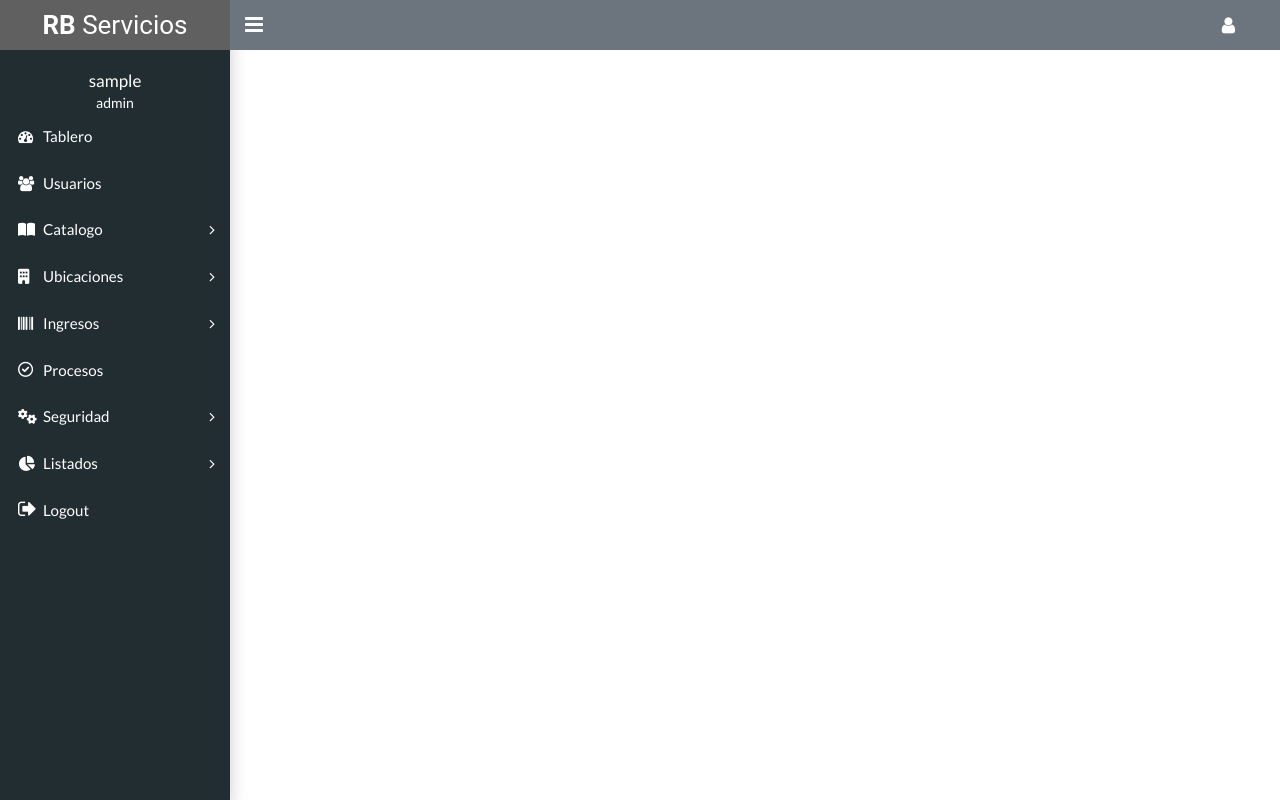
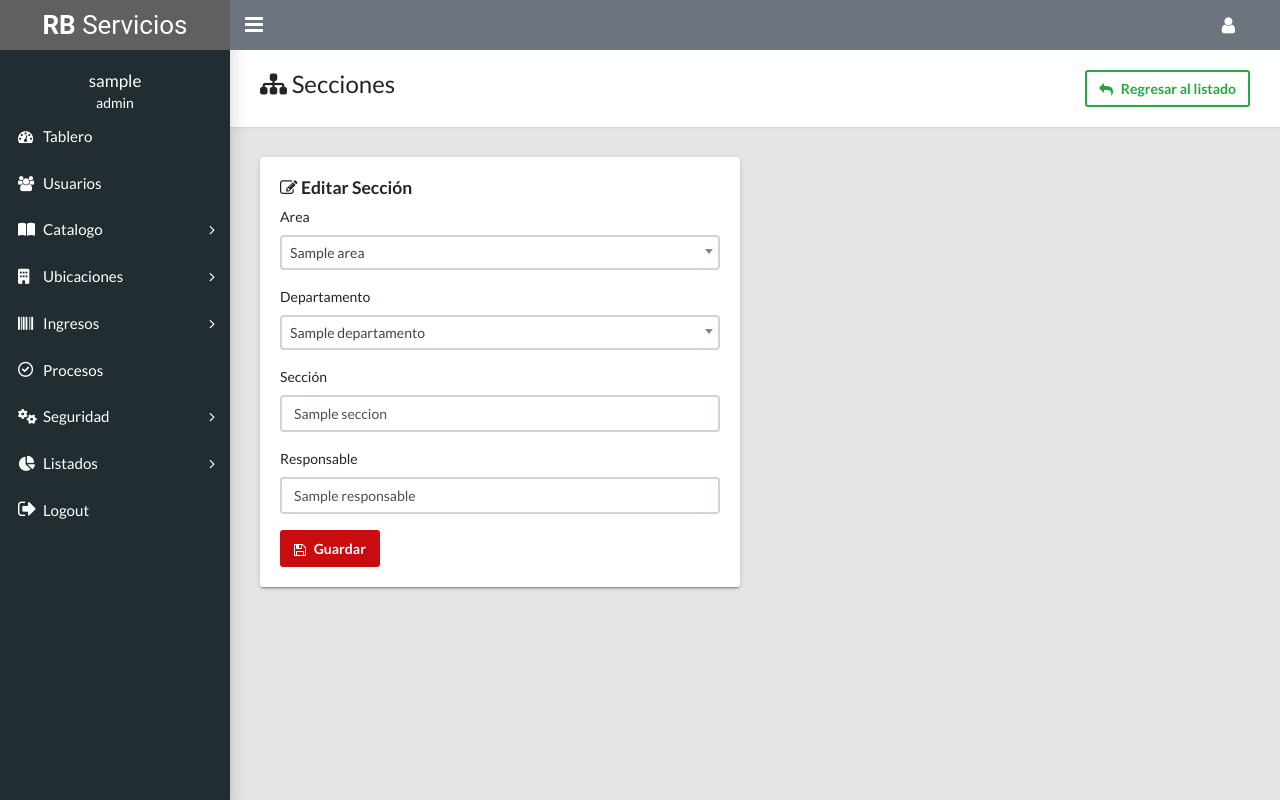
Before and after one commit to NanoBlanco/NanoBlanco, a PHP site: template App/Views/Secciones/Editar.php in a window 1280 px wide. Run offline with PHP 8.4, Linux system fonts and the light colour scheme; the visitor is signed in with stand-in values (Sample User, id 1); the template is opened without the code that fills it: most values are stand-ins (such as "Sample title", 1, 10 or a date in 2020); some libraries are stand-ins or nearby versions.

Commit message:
Correcciones Secciones

```diff
--- a/App/Models/Secciones/SeccionesModel.php
+++ b/App/Models/Secciones/SeccionesModel.php
@@ -12,7 +12,7 @@ class SeccionesModel extends Model
 
     public function actualizar($id, $id_ubicacion, $id_departamento, $seccion, $responsable)
     {
-        $sentencia = $this->db->prepare("UPDATE `secciones` SET id_ubicacion = ?, id_$id_departamento = ?, seccion = ?, responsable = ? WHERE id = ? ;");
+        $sentencia = $this->db->prepare("UPDATE `secciones` SET id_ubicacion = ?, id_departamento = ?, seccion = ?, responsable = ? WHERE id = ? ;");
         return $sentencia->execute([$id_ubicacion, $id_departamento, strtoupper($seccion), $responsable, $id]);
     }
 
@@ -29,7 +29,7 @@ class SeccionesModel extends Model
 
     public function porId($id)
     {
-        $sentencia = $this->db->prepare("SELECT id FROM secciones WHERE id = ? ;");
+        $sentencia = $this->db->prepare("SELECT * FROM secciones WHERE id = ? ;");
         $sentencia->execute([$id]);
         return $sentencia->fetch(PDO::FETCH_OBJ);
     }
--- a/App/Views/Secciones/Editar.php
+++ b/App/Views/Secciones/Editar.php
@@ -1,93 +1,112 @@
-<!-- Modal Editar Item -->
-<div class="modal fade" id="edit_<?php echo $seccion['id']; ?>" tabindex="-1" role="dialog" data-backdrop="static"
-    data-keyboard="false" aria-labelledby="editarSecLabel" aria-hidden="true">
-    <div class="modal-dialog" role="document">
-        <div class="modal-content">
-            <div class="modal-header">
-                <h5 class="modal-title" id="editarSecLabel"><i class="fa fa-edit"></i> Editar Sección</h5>
-                <button type="button" class="close" data-dismiss="modal" aria-label="Close">
-                    <span aria-hidden="true">&times;</span>
-                </button>
+<?php require './App/Views/Templates/Header.php'; ?>
+
+<section class="app-content">
+    <div class="app-title">
+        <div class="float-left">
+            <h1><i class="fa-solid fa-sitemap"></i> Secciones</h1>
         </div>
-            <?php ?>
-            <div class="modal-body">
+        <div class="float-right">
+            <a href="<?= FOLDER_PATH.'/Secciones'; ?>" class="btn btn-outline-success">
+                <i class="fa fa-reply" aria-hidden="true"></i> Regresar al listado
+            </a>
+        </div>
+    </div>
+    <div class="row">
+        <div class="col-md-6">
+            <div class="tile">
+                <h5><i class="fa fa-edit"></i> Editar Sección</h5>
+                <div class="tile-body">
                     <div class="row">
                         <div class="col-sm">
-                        <form method="post" action="<?= FOLDER_PATH.'/Secciones/actualizarSeccion' ?>" class="form-horizontal" autocomplete="off">
-                            <input name="id" type="hidden" value="<?= $seccion['id'] ?>">
+                            <form class="form-horizontal" method="post" action="<?= FOLDER_PATH.'/Secciones/actualizarSeccion' ?>" id="editaSeccion" autocomplete="off">
+                                <input name="id" type="hidden" value="<?= $seccion->id ?>">
                                 <div class="form-group">
                                     <label for="id_ubicacion">Area</label>
-                                <select required class="form-control" name="ubicacion_id" id="ubicaEditar">
+                                    <select class="selectUbica custom-select shadow-none" name="id_ubicacion" id="ubicacion" style="width: 100%; height: 36px">
                                         <?php foreach ($ubicaciones as $ubicacion) { ?>
-                                    <option <?= intval($ubicacion['id']) === intval($seccion['id_ubicacion']) ? "selected" : "" ?> value="<?= $ubicacion['id'] ?>">
+                                        <option <?= intval($ubicacion['id']) === intval($seccion->id_ubicacion) ? "selected" : "" ?> value="<?= $ubicacion['id'] ?>">
                                             <?= $ubicacion['area'] ?>
                                         </option>
                                     <?php } ?>
                                     </select>
                                 </div>
-
-                            <!-- <div class="form-group" id="dptoEditar"></div> -->
-
                                 <div class="form-group">
                                     <label for="id_departamento">Departamento</label>
-                                <select required class="form-control" name="id_departamento" id="id_departamento">
+                                    <select class="selectDpto custom-select shadow-none" name="id_departamento" id="dptos" style="width: 100%; height: 36px">
                                         <?php  foreach ($departamentos as $departamento) {  ?>
-                                    <option <?= intval($departamento['id']) === intval($seccion['id_departamento']) ? "selected" : ""  ?> value="<?= $departamento['id']  ?>"> <?= $departamento['departamento'] ?>
+                                        <option <?= intval($departamento['id']) === intval($seccion->id_departamento) ? "selected" : ""  ?> value="<?= $departamento['id']  ?>"> <?= $departamento['departamento'] ?>
                                     </option>
                                     <?php  }  ?>
                                     </select>
                                 </div>
-
                                 <div class="form-group">
                                     <label for="seccion">Sección</label>
-                                <input class="form-control" type="text" name="seccion" id="seccion" required value="<?= $seccion['seccion'] ;?>">
+                                    <input class="form-control" type="text" name="seccion" id="seccion" required value="<?= $seccion->seccion ;?>">
                                 </div>
-
                                 <div class="form-group">
                                     <label for="responsable">Responsable</label>
-                                <input class="form-control" type="text" name="responsable" id="responsable" required value="<?= $seccion['responsable'] ;?>">
+                                    <input class="form-control" type="text" name="responsable" id="responsable" required value="<?= $seccion->responsable ;?>">
                                 </div>
-
                                 <button type="submit" class="btn btn-primary"><i class="fa fa-save"></i> Guardar</button>
-                            <button type="button" class="btn btn-secondary" data-dismiss="modal"> Volver</button>
-
                             </form>
                         </div>
                     </div>
                 </div>
-            <div class="modal-footer">
-                <p>Por favor rellene todos los campos</p>
             </div>
         </div>
     </div>
-</div>
-
-<!-- Modal Borrar Item -->
-<div class="modal fade" id="delete_<?= $seccion['id']; ?>" tabindex="-1" role="dialog" aria-labelledby="BorrarLabel"
-    aria-hidden="true">
-    <div class="modal-dialog">
-        <div class="modal-content">
-            <div class="modal-header">
-                <center>
-                    <h4 class="modal-title" id="BorrarLabel">Borrar Sección ?</h4>
-                </center>
-                <button type="button" class="close" data-dismiss="modal" aria-hidden="true">&times;</button>
-
-            </div>
-            <div class="modal-body">
-                <p class="text-center">¿Esta seguro de Borrar el registro?</p>
-                <h2 class="text-center"><?= $seccion['seccion']; ?></h2>
-            </div>
-            <div class="modal-footer">
-                <button type="button" class="btn btn-default" data-dismiss="modal">
-                    <i class="fa fa-remove"></i> Cancelar
-                </button>
-                <form method="post" action="<?= FOLDER_PATH.'/Secciones/eliminarSeccion' ?>">
-                    <input name="id" type="hidden" value="<?= $seccion['id'] ;?>">
-                    <button type="submit" class="btn btn-danger"><i class="fa-regular fa-trash-can"></i></button>
-                </form>
-
-            </div>
-        </div>
-    </div>
-</div>
+</section>
+<?php require './App/Views/Templates/js.php'; ?>
+<script>
+    $(document).ready(function () {
+        $(".selectUbica").select2();
+        $(".selectDpto").select2();
+        $("#editaSeccion").validate({
+            rules: {
+                seccion: "required",
+                responsable: "required"
+            },
+            messages: {
+                seccion: "Por favor ingrese la sección",
+                responsable: "Por favor ingrese el responsable"
+            },
+            errorElement: 'div',
+            errorClass: 'invalid-feedback',
+            focusInvalid: false,
+            ignore: "",
+            highlight: function (element, errorClass, validClass) {
+                $(element).addClass('is-invalid');
+            },
+            unhighlight: function (element) {
+                $(element).removeClass('is-invalid');
+            },
+            success: function (element) {
+                $(element).removeClass('is-invalid');
+            },
+            errorPlacement: function (error, element) {
+                if (element.closest('.bootsrap-select').length > 0) {
+                    element.closest('.bootsrap-select').find('.bs-placeholder').after(error);
+                } else if ($(element).is('select') && element.hasClass('select2-hidden-accessible')) {
+                    element.next().after(error);
+                } else {
+                    error.insertAfter(element);
+                }
+            }
+        });
+        $('#ubicacion').on('change', function(){
+            var id = $('#ubicacion').val()
+            $.ajax({
+                type:"POST",
+                url:"../Secciones/cargarDptos",
+                data:{ "id_ubicacion" : id },
+                success: function(resp) {
+                    $('#dptos').html(resp);
+                },
+                fail: function() {
+                    alert('Hubo un problema con los departamentos');
+                }
+            });
+        })
+    });
+</script>
+<?php require './App/Views/Templates/Footer.php'; ?>
--- a/App/Views/Templates/Footer.php
+++ b/App/Views/Templates/Footer.php
@@ -157,7 +157,7 @@
 			});
 		</script>
 
-		<script type="text/javascript">
+		<!-- <script type="text/javascript">
 			$(document).ready(function(){
 
 				$('#ubica').change(function(){
@@ -195,6 +195,6 @@
 					});
 				}
 			});
-		</script>
+		</script> -->
 	</body>
 </html>
--- a/App/Views/Templates/Header.php
+++ b/App/Views/Templates/Header.php
@@ -21,6 +21,7 @@
 
     <!-- Font-icon css-->
     <link rel="stylesheet" type="text/css" href="https://maxcdn.bootstrapcdn.com/font-awesome/4.7.0/css/font-awesome.min.css">
+
     <!-- JQuery Steps CSS -->
     <link href="<?= ASSETS.'/js/plugins/jquery-steps/jquery.steps.css' ?>" rel="stylesheet" />
     <link href="<?= ASSETS.'/js/plugins/jquery-steps/steps.css' ?>" rel="stylesheet" />
--- a/App/Views/Templates/js.php
+++ b/App/Views/Templates/js.php
@@ -9,8 +9,8 @@
 <script type="text/javascript" src="<?= ASSETS.'/js/plugins/pace.min.js' ?>"></script>
 
 <!-- Page specific javascripts
-<script type="text/javascript" src="<?= ASSETS.'/js/plugins/sweetalert.min.js' ?>"></script> -->
-<script src="//cdn.jsdelivr.net/npm/sweetalert2@11"></script>
+<script type="text/javascript" src="<?php /*ASSETS.'/js/plugins/sweetalert.min.js' */?>"></script>
+<script src="//cdn.jsdelivr.net/npm/sweetalert2@11"></script>-->
 <script type="text/javascript" src="<?= ASSETS.'/js/plugins/select2/dist/js/select2.min.js' ?>"></script>
 <script type="text/javascript" src="<?= ASSETS.'/js/plugins/select2/dist/js/select2.full.min.js' ?>"></script>
 <script type="text/javascript" src="<?= ASSETS.'/js/plugins/bootstrap-datepicker.min.js' ?>"></script>
```
Also changed, not shown: App/Controllers/Secciones/SeccionesController.php (+19 -1 lines), App/Views/Secciones/Borrar.php (added, +28 -0 lines), App/Views/Secciones/Crear.php (added, +77 -0 lines), App/Views/Secciones/Secciones.php (+29 -79 lines). Lines whose indentation alone changed are shown as unchanged.
